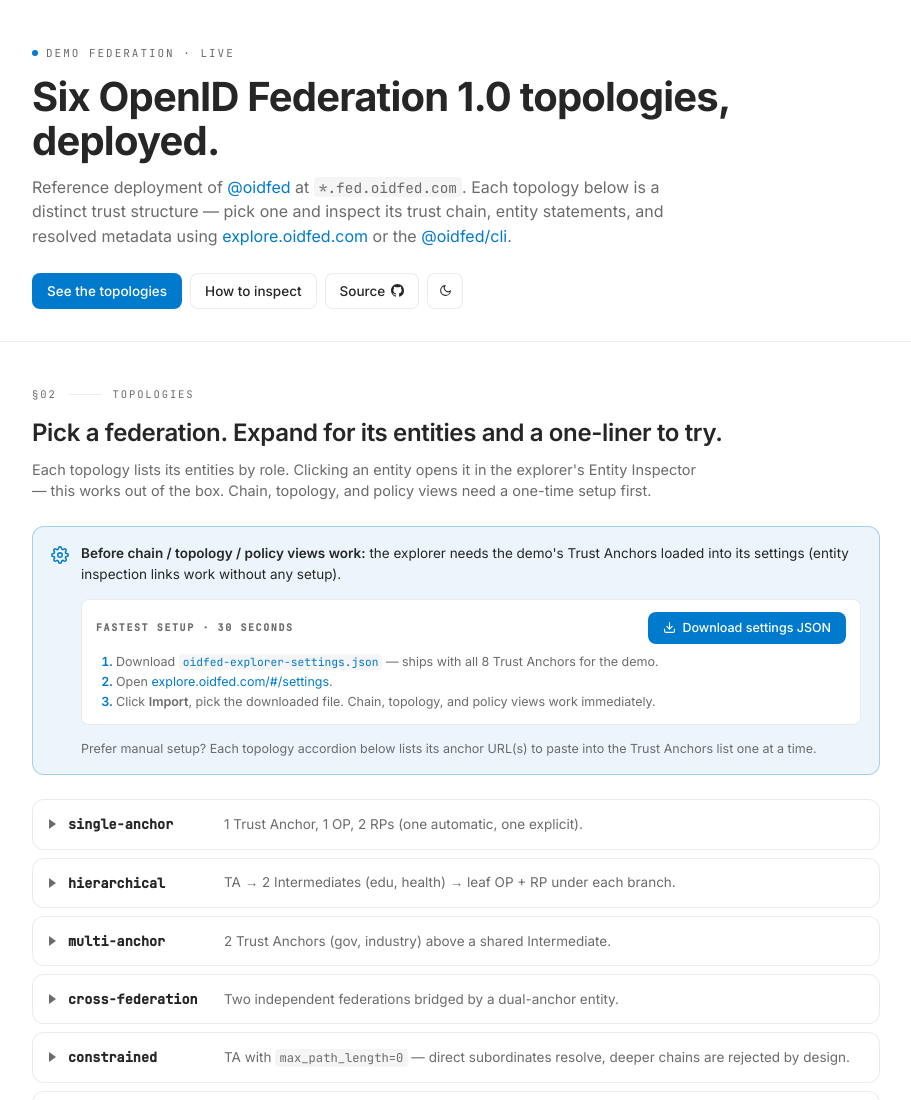
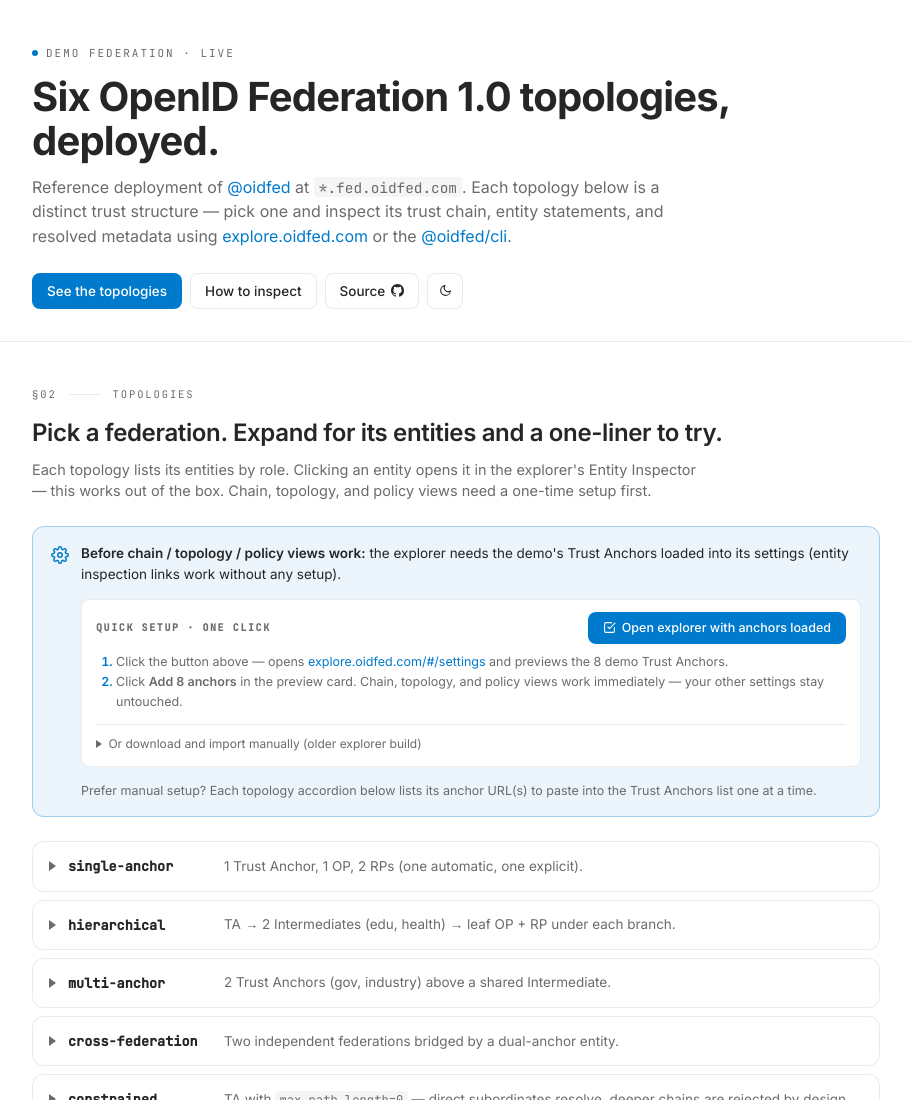
Before and after one commit to Dahkenangnon/fed-oidfed-com, a website: page pages/index.html in a window 1280 px wide. Shown: the top 1100 px of the page, without its empty margins (184-1095 px from the left). Drawn offline with Linux system fonts and the light colour scheme.

Commit message:
docs(pages): one-click explorer-anchors import via ?import=
Primary action in the §02 callout is now a single button that opens
explore.oidfed.com/#/settings with the demo's settings JSON pre-fetched
via the explorer's new ?import= flow. Two clicks total for the visitor:
the button here, then "Add 8 anchors" in the explorer's preview card.

URL points at the raw GitHub mirror
(raw.githubusercontent.com/Dahkenangnon/fed-oidfed-com/main/pages/explorer-settings.json)
because that endpoint serves Access-Control-Allow-Origin: * by default
for public repos — no deployment-side CORS configuration required.

The download-and-import path is kept as a collapsible fallback ("Or
download and import manually") for older explorer builds that don't
yet have the URL-import handler, or for visitors who want full Replace
semantics rather than the additive Merge default.

```diff
--- a/pages/index.html
+++ b/pages/index.html
@@ -347,6 +347,40 @@
 			.btn.download:hover {
 				background: var(--brand-600);
 				color: #fff;
+			}
+			.quick-setup .alt {
+				border-top: 1px solid var(--border);
+				margin-top: 0.25rem;
+				padding-top: 0.5rem;
+			}
+			.quick-setup .alt summary {
+				cursor: pointer;
+				font-size: 12px;
+				color: var(--muted-fg);
+				list-style: none;
+				user-select: none;
+				display: inline-flex;
+				align-items: center;
+				gap: 0.4rem;
+			}
+			.quick-setup .alt summary::-webkit-details-marker {
+				display: none;
+			}
+			.quick-setup .alt summary::before {
+				content: "";
+				display: inline-block;
+				width: 0;
+				height: 0;
+				border-style: solid;
+				border-width: 4px 0 4px 6px;
+				border-color: transparent transparent transparent var(--muted-fg);
+				transition: transform 150ms ease;
+			}
+			.quick-setup .alt[open] summary::before {
+				transform: rotate(90deg);
+			}
+			.quick-setup .alt summary:hover {
+				color: var(--fg);
 			}
 
 			/* ────── Topology accordion (details/summary) ────── */
@@ -725,11 +759,12 @@
 
 						<div class="quick-setup">
 							<div class="quick-setup-head">
-								<span class="label">Fastest setup · 30 seconds</span>
+								<span class="label">Quick setup · one click</span>
 								<a
 									class="btn download"
-									href="./explorer-settings.json"
-									download="oidfed-explorer-settings.json"
+									href="https://explore.oidfed.com/#/settings?import=https%3A%2F%2Fraw.githubusercontent.com%2FDahkenangnon%2Ffed-oidfed-com%2Fmain%2Fpages%2Fexplorer-settings.json"
+									target="_blank"
+									rel="noopener noreferrer"
 								>
 									<svg
 										width="13"
@@ -742,14 +777,32 @@
 										stroke-linejoin="round"
 										aria-hidden="true"
 									>
-										<path d="M21 15v4a2 2 0 0 1-2 2H5a2 2 0 0 1-2-2v-4" />
-										<polyline points="7 10 12 15 17 10" />
-										<line x1="12" y1="15" x2="12" y2="3" />
+										<polyline points="9 11 12 14 22 4" />
+										<path d="M21 12v7a2 2 0 0 1-2 2H5a2 2 0 0 1-2-2V5a2 2 0 0 1 2-2h11" />
 									</svg>
-									Download settings JSON
+									Open explorer with anchors loaded
 								</a>
 							</div>
 							<ol>
+								<li>
+									Click the button above — opens
+									<a
+										href="https://explore.oidfed.com/#/settings"
+										target="_blank"
+										rel="noopener noreferrer"
+										>explore.oidfed.com/#/settings</a
+									>
+									and previews the 8 demo Trust Anchors.
+								</li>
+								<li>
+									Click <strong>Add 8 anchors</strong> in the preview card. Chain, topology, and
+									policy views work immediately — your other settings stay untouched.
+								</li>
+							</ol>
+
+							<details class="alt">
+								<summary>Or download and import manually (older explorer build)</summary>
+								<ol style="margin-top: 0.5rem">
 									<li>
 										Download
 										<a
@@ -769,10 +822,12 @@
 										>.
 									</li>
 									<li>
-									Click <strong>Import</strong>, pick the downloaded file. Chain, topology, and
-									policy views work immediately.
+										Click <strong>Import Settings</strong>, pick the downloaded file. Note:
+										this replaces existing settings; the one-click path above only adds the
+										anchors.
 									</li>
 								</ol>
+							</details>
 						</div>
 
 						<span style="font-size: 12.5px; color: var(--muted-fg)">
```
Lines whose indentation alone changed are shown as unchanged.
